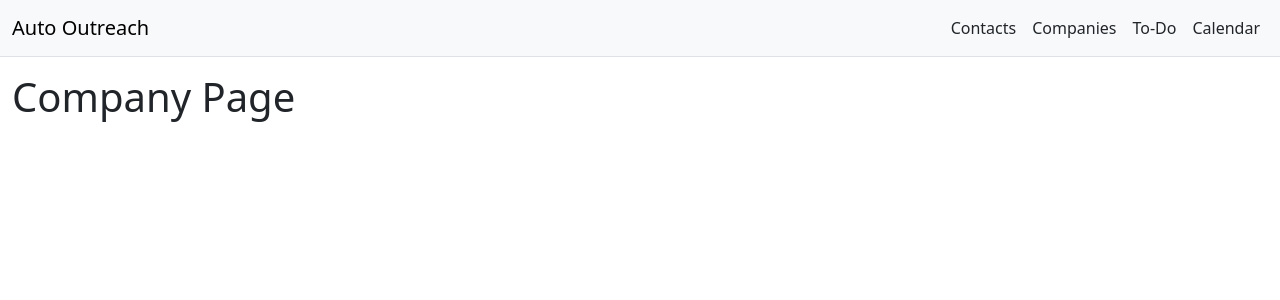
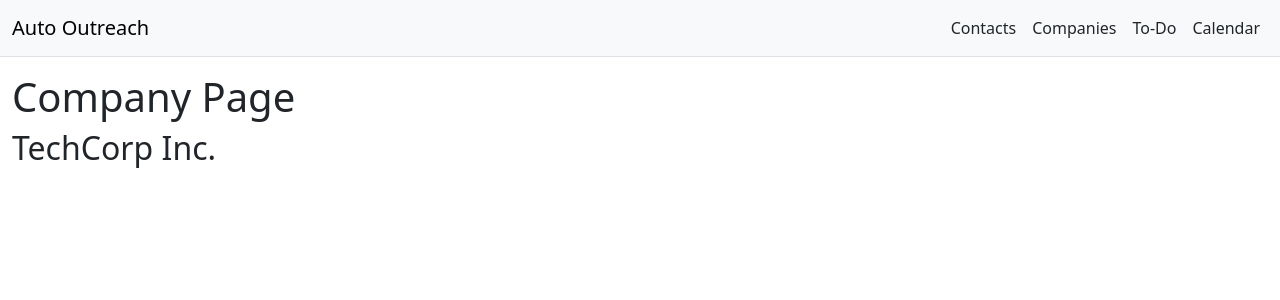
Before and after one commit to TimAnderson2024/auto-outreach, a React (Vite) app in the folder front/: page /company-view in a window 1280 px wide. Shown: the top 300 px of the page. Built offline with nearby package versions, Linux system fonts and the light colour scheme.

Commit message:
"CompanyService"serves dummy Companies to CompanyPage

```diff
--- a/front/src/pages/CompanyPage.tsx
+++ b/front/src/pages/CompanyPage.tsx
@@ -1,10 +1,25 @@
+import { useState, useEffect } from "react";
+
 import TemplatePage from "./TemplatePage";
 
+import type { Company } from "../services/CompanyService";
+import CompanyService from "../services/CompanyService";
+
 function CompanyPage() {
+  const [companies, setCompanies] = useState<Company[]>([]);
+  const [loading, setLoading] = useState(true);
+
+  useEffect(() => {
+    setLoading(true);
+    setCompanies(CompanyService.getCompanies());
+    setLoading(false);
+  }, []);
+
   return (
     <TemplatePage>
       <>
         <h1>Company Page</h1>
+        <h2>{loading ? "Loading Companies..." : companies[0].name}</h2>
       </>
     </TemplatePage>
   );
--- /dev/null
+++ b/front/src/services/CompanyService.ts
@@ -0,0 +1,71 @@
+
+import type { Contact } from "./ContactService"
+import ContactService from "./ContactService"
+import type { SortOption } from "../utils/SortUtils"
+
+export interface Company {
+    id: number;
+    name: string;
+    industry: string;
+    contacts: Contact[];
+    lastContacted: Date;
+}
+
+export const CompanySortFields: SortOption[] = [
+    {label: "Last Contact", value: "lastContact"},
+    {label: "Name", value: "name"},
+    {label: "Industry", value: "industry"},
+]
+
+class CompanyService {
+    private dummyCompanies: Company[] = [
+        {
+            id: 1,
+            name: "TechCorp Inc.",
+            industry: "Technology",
+            contacts: ContactService.getContacts().filter(c => c.company === "TechCorp Inc."),
+            lastContacted: ContactService.getContacts().find(c => c.company === "TechCorp Inc.")?.firstContact || new Date(),
+        },
+        {
+            id: 2,
+            name: "Innovate Solutions",
+            industry: "Consulting",
+            contacts: ContactService.getContacts().filter(c => c.company === "Innovate Solutions"),
+            lastContacted: ContactService.getContacts().find(c => c.company === "Innovate Solutions")?.firstContact || new Date(),
+        },
+        {
+            id: 3,
+            name: "StartupX",
+            industry: "Startups",
+            contacts: ContactService.getContacts().filter(c => c.company === "StartupX"),
+            lastContacted: ContactService.getContacts().find(c => c.company === "StartupX")?.firstContact || new Date(),
+        },
+        {
+            id: 4,
+            name: "Global Tech Networks",
+            industry: "Networking",
+            contacts: ContactService.getContacts().filter(c => c.company === "Global Tech Networks"),
+            lastContacted: ContactService.getContacts().find(c => c.company === "Global Tech Networks")?.firstContact || new Date(),
+        },
+        {
+            id: 5,
+            name: "FinancePlus",
+            industry: "Finance",
+            contacts: ContactService.getContacts().filter(c => c.company === "FinancePlus"),
+            lastContacted: ContactService.getContacts().find(c => c.company === "FinancePlus")?.firstContact || new Date(),
+        },
+        {
+            id: 6,
+            name: "Marketing Pro",
+            industry: "Marketing",
+            contacts: ContactService.getContacts().filter(c => c.company === "Marketing Pro"),
+            lastContacted: ContactService.getContacts().find(c => c.company === "Marketing Pro")?.firstContact || new Date(),
+        },
+    ];
+
+    getCompanies(): Company[] {
+        return this.dummyCompanies;
+    }
+}
+
+export default new CompanyService();
--- a/front/src/services/ContactService.ts
+++ b/front/src/services/ContactService.ts
@@ -1,3 +1,6 @@
+import type { SortOption } from "../utils/SortUtils";
+import { SortDirs } from "../utils/SortUtils"
+
 export interface Contact {
     id: number;
     fullName: string;
@@ -12,9 +15,14 @@ export interface Contact {
     followupDate: Date;
 }
 
+// First option listed is the "default" sort option
+export const ContactSortFields: SortOption[] = [
+    {label: "Company", value: "company"},
+    {label: "First Name", value: "firstName"},
+    {label: "Last Name", value: "lastName"},
+    {label: "Contact Date", value:"firstContact"},
+]
 
-import type { SortOption } from "../utils/SortUtils";
-import { SortDirs } from "../utils/SortUtils"
 
 // Helper function outside the class to avoid recursion
 function addBusinessDays(date: Date, days: number): Date {
@@ -29,13 +37,7 @@ function addBusinessDays(date: Date, days: number): Date {
     return result;
 }
 
-// First option listed is the "default" sort option
-export const ContactSortFields: SortOption[] = [
-    {label: "Company", value: "company"},
-    {label: "First Name", value: "firstName"},
-    {label: "Last Name", value: "lastName"},
-    {label: "Contact Date", value:"firstContact"},
-]
+
 
 class ContactService {
     private dummyContacts: Contact[] = (() => {
```
